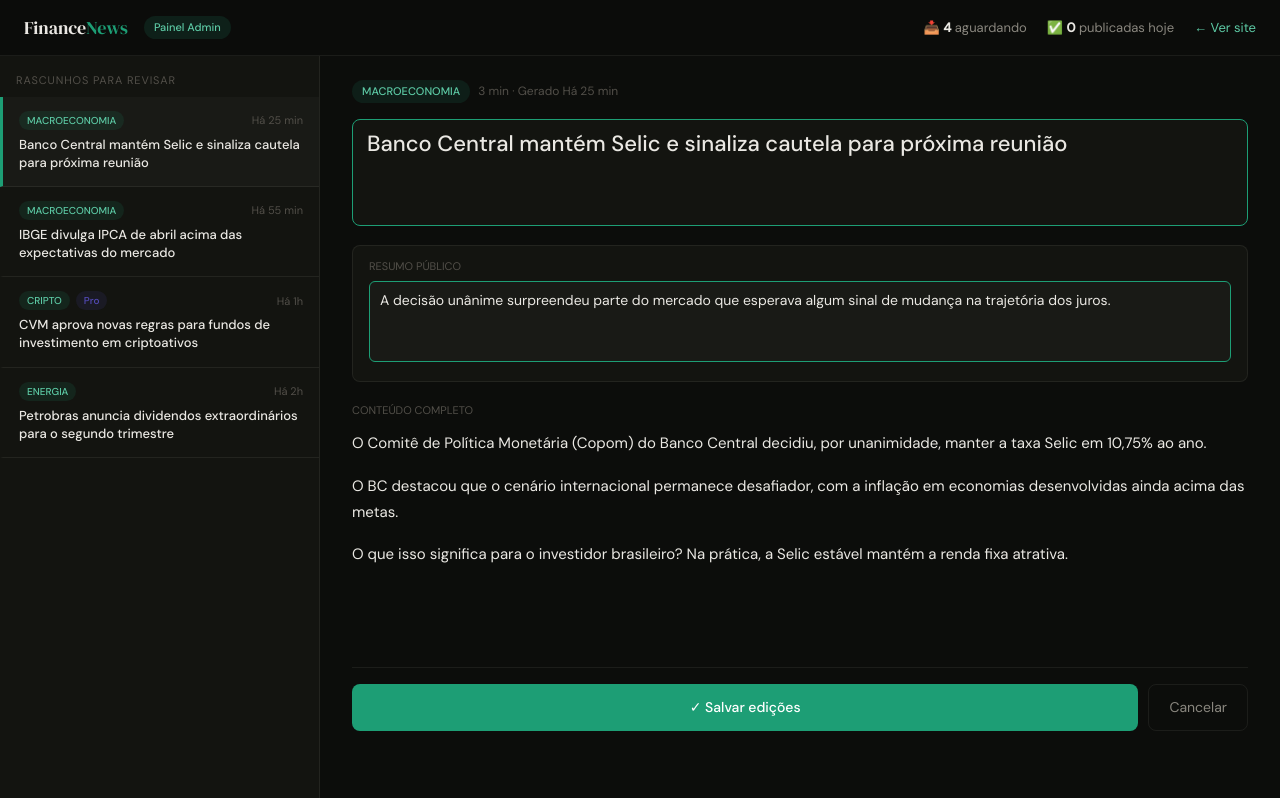
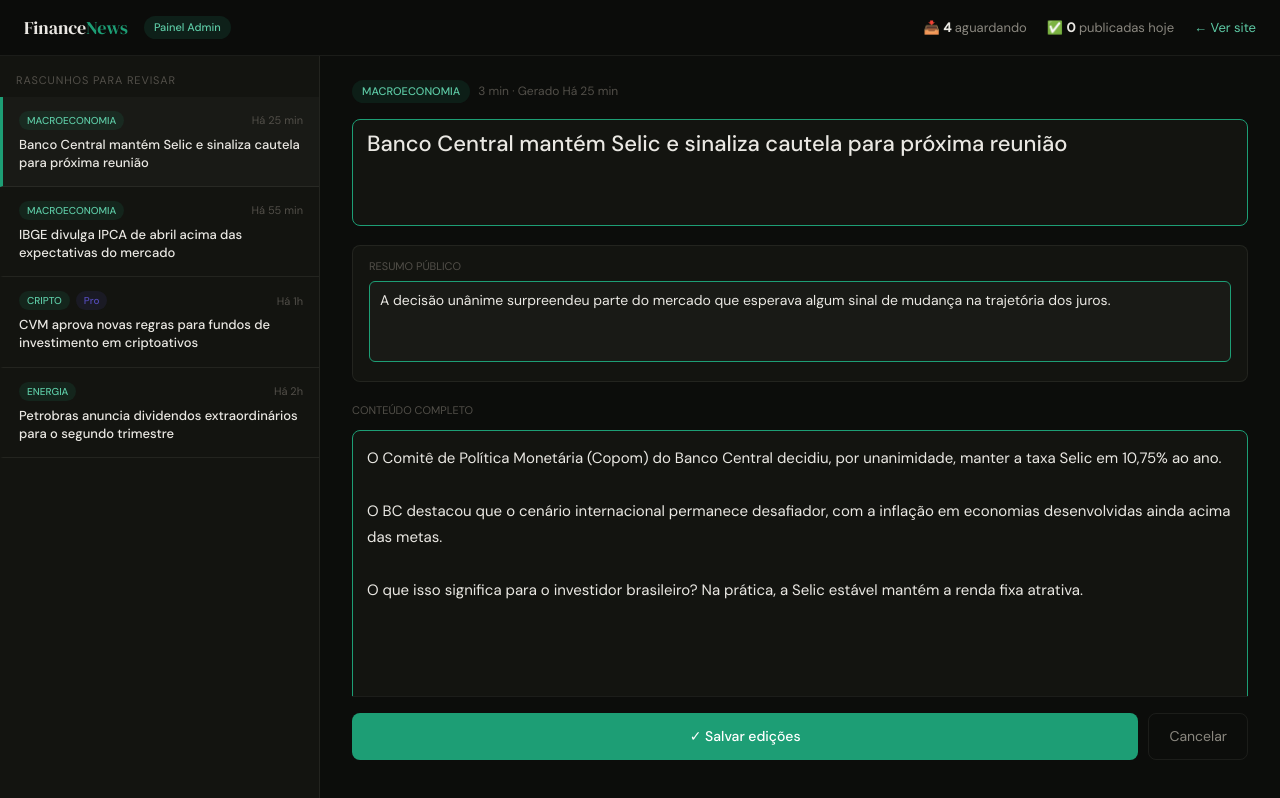
Before and after one commit to iamVinii/finance-news, a Next.js app: page /admin in a window 1280 px wide. Both pictures are taken after a click on the button "✏ Editar". Built offline with nearby package versions, Linux system fonts and the light colour scheme.

Commit message:
adiciona edição do conteúdo completo no painel admin

```diff
--- a/app/admin/page.tsx
+++ b/app/admin/page.tsx
@@ -5,8 +5,8 @@ import { useAdmin } from "../../hooks/useAdmin";
 export default function AdminPage() {
   const {
     mounted, drafts, selected, editMode,
-    editTitle, editSummary, publishedToday, toast,
-    setEditTitle, setEditSummary,
+    editTitle, editSummary, editContent, publishedToday, toast,
+    setEditTitle, setEditSummary, setEditContent,
     selectDraft, publish, reject,
     startEdit, saveEdit, cancelEdit,
     timeAgo,
@@ -145,11 +145,27 @@ export default function AdminPage() {
 
            <div style={{ marginBottom: 100 }}>
   <p style={{ fontSize: 11, color: "var(--text-muted)", marginBottom: 12 }}>CONTEÚDO COMPLETO</p>
-              {selected.content.split("\n\n").map((para, i) => (
+  {editMode ? (
+    <textarea
+      value={editContent}
+      onChange={e => setEditContent(e.target.value)}
+      style={{
+        width: "100%", fontSize: 15, lineHeight: 1.75,
+        color: "var(--text-primary)", background: "var(--bg-secondary)",
+        border: "0.5px solid var(--accent)", borderRadius: 8,
+        padding: "14px", fontFamily: "inherit",
+        resize: "vertical", outline: "none",
+        minHeight: 300,
+      }}
+      rows={12}
+    />
+  ) : (
+    selected.content.split("\n\n").map((para, i) => (
       <p key={i} style={{ fontSize: 15, lineHeight: 1.75, color: "var(--text-primary)", marginBottom: 16 }}>
         {para}
       </p>
-              ))}
+    ))
+  )}
 </div>
 
             <div style={{ position: "sticky", bottom: 0, background: "var(--bg-primary)", borderTop: "0.5px solid var(--border)", padding: "16px 0", display: "flex", gap: 10 }}>
--- a/hooks/useAdmin.ts
+++ b/hooks/useAdmin.ts
@@ -9,6 +9,7 @@ export function useAdmin() {
   const [editMode, setEditMode] = useState(false);
   const [editTitle, setEditTitle] = useState("");
   const [editSummary, setEditSummary] = useState("");
+  const [editContent, setEditContent] = useState("");
   const [publishedToday, setPublishedToday] = useState(0);
   const [toast, setToast] = useState<{ msg: string; type: "success" | "error" } | null>(null);
 
@@ -55,6 +56,7 @@ export function useAdmin() {
   function startEdit(draft: Article) {
     setEditTitle(draft.title);
     setEditSummary(draft.summary);
+    setEditContent(draft.content);
     setEditMode(true);
   }
 
@@ -64,7 +66,7 @@ export function useAdmin() {
     );
     saveDrafts(updated);
     setDrafts(updated);
-    setSelected(prev => prev ? { ...prev, title: editTitle, summary: editSummary } : null);
+    setSelected(prev => prev ? { ...prev, title: editTitle, summary: editSummary, content: editContent } : null);
     setEditMode(false);
     showToast("Edições salvas!");
   }
@@ -81,8 +83,8 @@ export function useAdmin() {
 
   return {
     mounted, drafts, selected, editMode,
-    editTitle, editSummary, publishedToday, toast,
-    setEditTitle, setEditSummary,
+    editTitle, editSummary, editContent, publishedToday, toast,
+    setEditTitle, setEditSummary, setEditContent,
     selectDraft, publish, reject,
     startEdit, saveEdit, cancelEdit,
     timeAgo,
```
Lines whose indentation alone changed are shown as unchanged.
